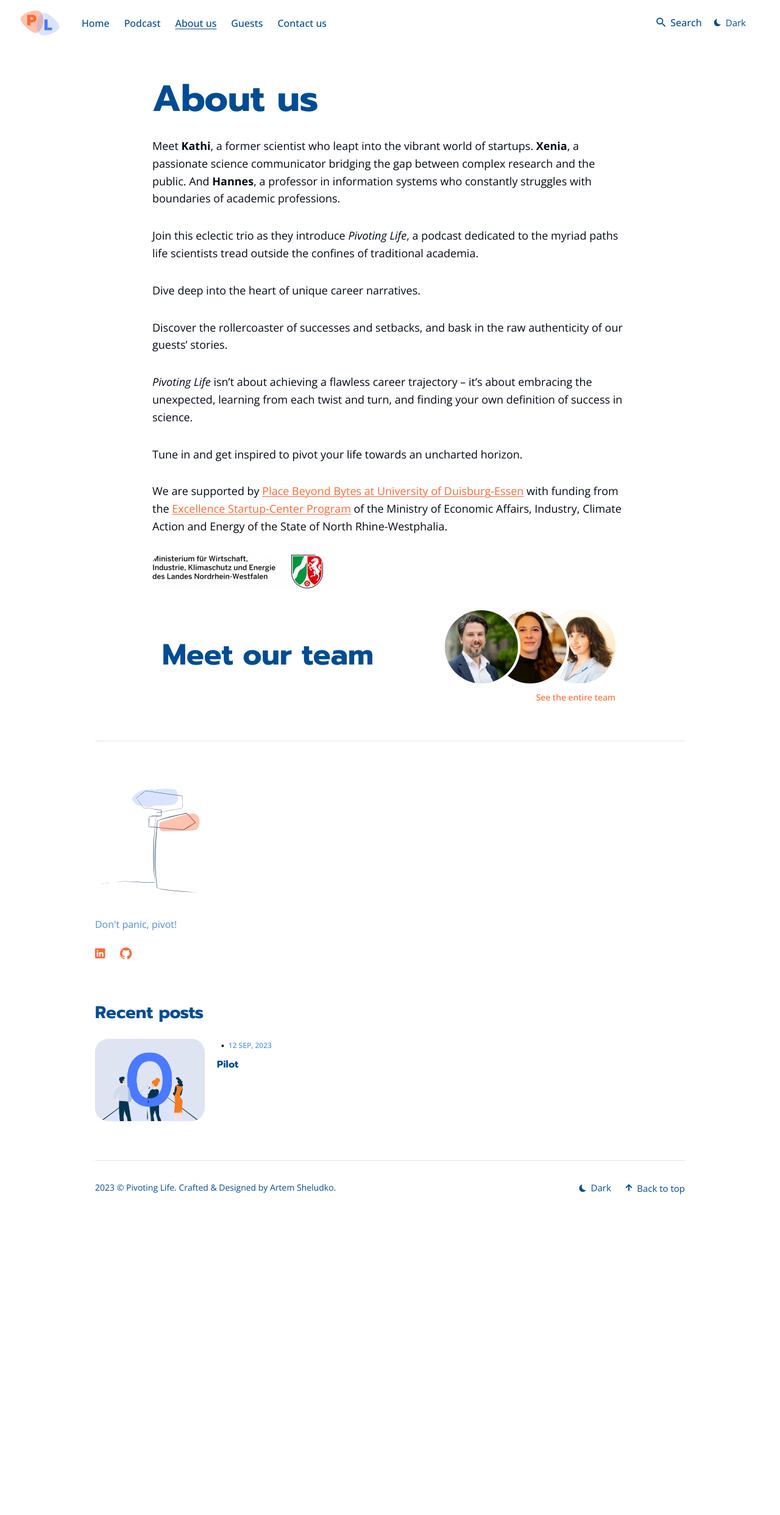
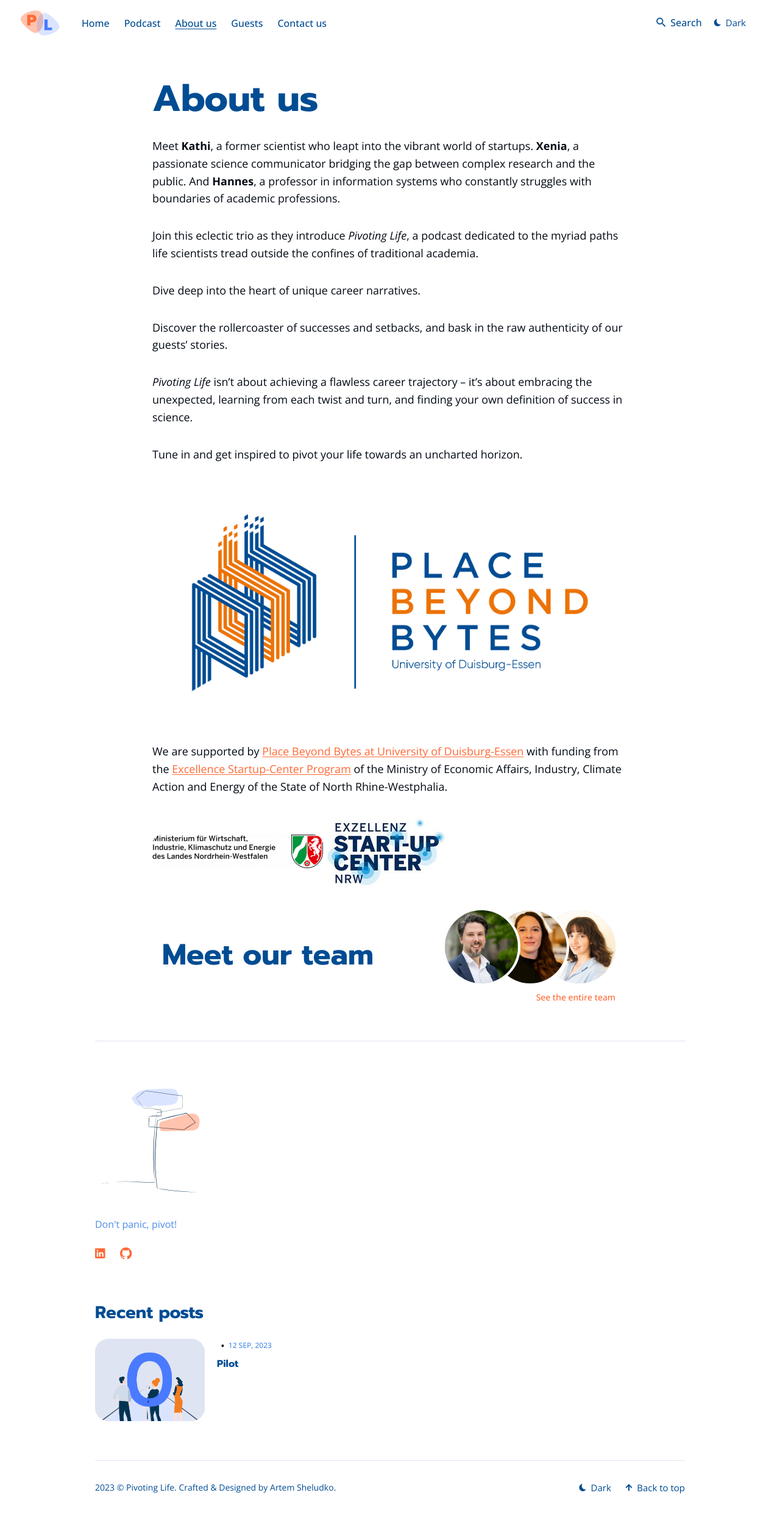
Before and after one commit to sitjart/website-pivoting-life, a Jekyll site: the page built from _pages/about-us.md, in a window 1280 px wide. Shown: the whole page at 61% size. Built offline with Jekyll 4.4.1, drawn with Linux system fonts in a browser that asks for light colours; before the commit the page ends 1993 px from its top, so only the background shows below that.

Commit message:
Update about-us.md

```diff
--- a/_pages/about-us.md
+++ b/_pages/about-us.md
@@ -16,8 +16,11 @@
 
 Tune in and get inspired to pivot your life towards an uncharted horizon.
 
+<img class="lazy" data-src="{{site.baseurl}}/images/place2b_logo.png" alt="Place Beyond Bytes at University of Duisburg-Essen" loading="lazy" >
+
 We are supported by <a href="http://place2b-u.de">Place Beyond Bytes at University of Duisburg-Essen</a> with funding from the <a href="https://www.exzellenz-start-up-center.nrw/">Excellence Startup-Center Program</a> of the Ministry of Economic Affairs, Industry, Climate Action and Energy of the State of North Rhine-Westphalia.
 
 <img class="lazy" data-src="{{site.baseurl}}/images/sponsor_mwike.webp" alt="Ministry of Economic Affairs, Industry, Climate Action and Energy of the State of North Rhine-Westphalia" loading="lazy" >
+<img class="lazy" data-src="{{site.baseurl}}/images/sponsor_esc.jpg" alt="Excellence Startup-Center Program" loading="lazy" >
 
 {% include section-authors.html %}
```
